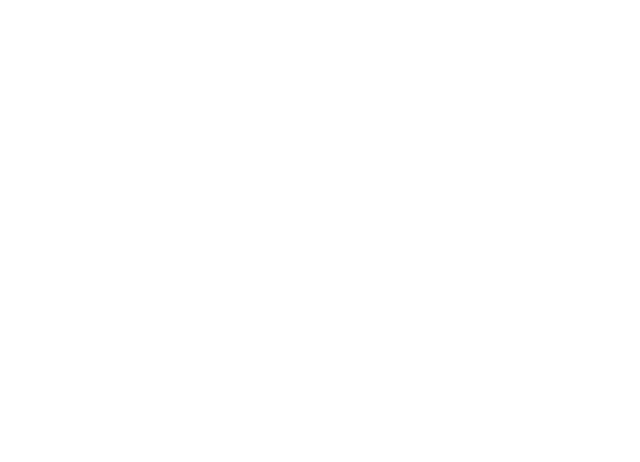
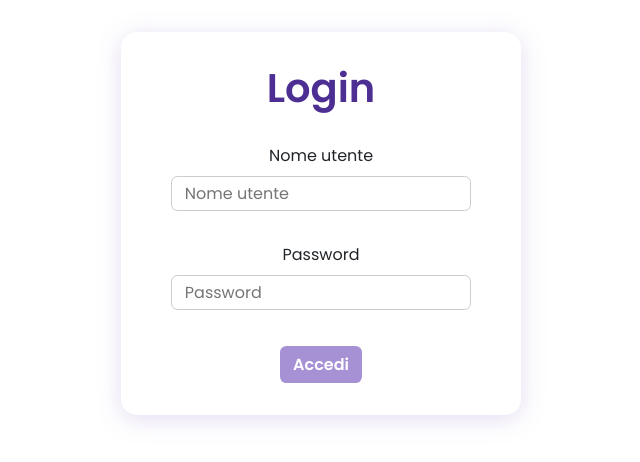
Before and after one commit to veronicamagnanimi/ToDo-List-Timer, a React (Vite) app: page /login in a window 1280 px wide. Before the commit this address had no page. Shown: the top 462 px of the page, without its empty margins (319-959 px from the left). Built offline with nearby package versions, Linux system fonts and the light colour scheme.

Commit message:
feat: login implemented

```diff
--- a/src/App.jsx
+++ b/src/App.jsx
@@ -1,20 +1,26 @@
-import { BrowserRouter, Routes, Route } from 'react-router-dom';
-import AppLayout from './layout/AppLayout';
-import Home from './pages/Home';
+import { BrowserRouter, Routes, Route } from "react-router-dom";
+import AppLayout from "./layout/AppLayout";
+import Home from "./pages/Home";
+import Login from './auth/Login';
+import PrivateAuth from './auth/PrivateAuth';
+import Dashboard from './pages/Dashboard';
 
 const App = () => {
-
   return (
     <>
       <BrowserRouter>
         <Routes>
+          <Route path="/login" element={<Login />} />
+          <Route element={<PrivateAuth />}>
             <Route element={<AppLayout />}>
               <Route path="/" element={<Home />} />
+              <Route path="/dashboard" element={<Dashboard />} />
+            </Route>
           </Route>
         </Routes>
       </BrowserRouter>
     </>
-  )
-}
+  );
+};
 
 export default App;
--- a/src/auth/Login.jsx
+++ b/src/auth/Login.jsx
@@ -1,9 +1,62 @@
+import { useState } from "react";
+import { useNavigate } from "react-router-dom";
+
 const Login = () => {
+    //stati per username, password e messaggio di errore vuoti
+  const [username, setUsername] = useState("");
+  const [password, setPassword] = useState("");
+  const [error, setError] = useState("");
+  const navigate = useNavigate();
 
-    return (
-        <>
-        </>
-    )
-}
+  //funzione per gestire il login
+  const handleLogin = (e) => {
+    e.preventDefault(); //previene il comportamento di default del form
+    setError(""); //resetto l'errore
+    if (username.trim() === "" || password.trim() === "") {
+        setError("⚠️Inserisci username e password!"); //se i campi sono vuoti, mostro un messaggio di errore
+        return;
+    }
+    //fake chiamata api con setTimeout
+    setTimeout(() => {
+      if (username === "user" && password === "password") { //se username e password sono corretti
+        //creo un token jwt finto con scadenza tra 1 minuto
+        const token = JSON.stringify({
+          username,
+          exp: Date.now() + 60 * 1000
+        }); //creo un oggetto con username e scadenza, poi lo converto in stringa
+        sessionStorage.setItem("token", token); //salvo il token
+        navigate("/");
+      } else {
+        setError("Credenziali non valide");
+      }
+    }, 800); //simulo il tempo di attase di una chiamata api
+  };
+
+  return (
+    <div className="container">
+        <div className="login-form text-center">
+      <h1 className="text-center pb-3">Login</h1>
+      <form onSubmit={handleLogin}>
+        <label for="username">Nome utente</label>
+        <input
+          type="text"
+          placeholder="Nome utente"
+          value={username}
+          onChange={e => setUsername(e.target.value)} //aggiorno lo stato quando l'utente scrive
+          autoComplete="off" className="input-task" /><br />
+          <label for="password">Password</label>
+        <input
+          type="password"
+          placeholder="Password"
+          value={password}
+          onChange={e => setPassword(e.target.value)} //aggiorno lo stato password
+          autoComplete="off" className="input-task"/><br />
+        <button type="submit" className="btn mt-1">Accedi</button>
+      </form>
+      {error && <p style={{ color: "red" }}>{error}</p>}
+      </div>
+    </div>
+  );
+};
 
 export default Login;
--- a/src/index.css
+++ b/src/index.css
@@ -69,6 +69,31 @@
   transform: scale(1.1);
   color: #000000;
 }
+
+/*LOGIN*/
+/* LOGIN FORM */
+.login-form {
+  max-width: 400px;
+  margin: 2rem auto;
+  background-color: #ffffff;
+  padding: 2rem;
+  border-radius: 1rem;
+  box-shadow: 0 4px 24px #a18cd14d;
+}
+
+.login-form h1 {
+  margin-bottom: 1rem;
+  font-size: 1,5rem;
+  font-weight: bold;;
+  color: #4d2f93;
+}
+
+.login-form .input-task {
+  display: block;
+  margin: 0.5rem auto;
+  width: 100%;
+}
+
 
 /* TASK */
  .task-item {
--- a/src/pages/Dashboard.jsx
+++ b/src/pages/Dashboard.jsx
@@ -1,7 +1,7 @@
 const Dashboard = () => {
 
     return (
-        <h1 className="text-center pt-3">Benvenuto nella dashboard!</h1>
+        <h1 className="text-center mt-4">Benvenuto nella dashboard!</h1>
     )
 }
 
```
Lines whose indentation alone changed are shown as unchanged.
